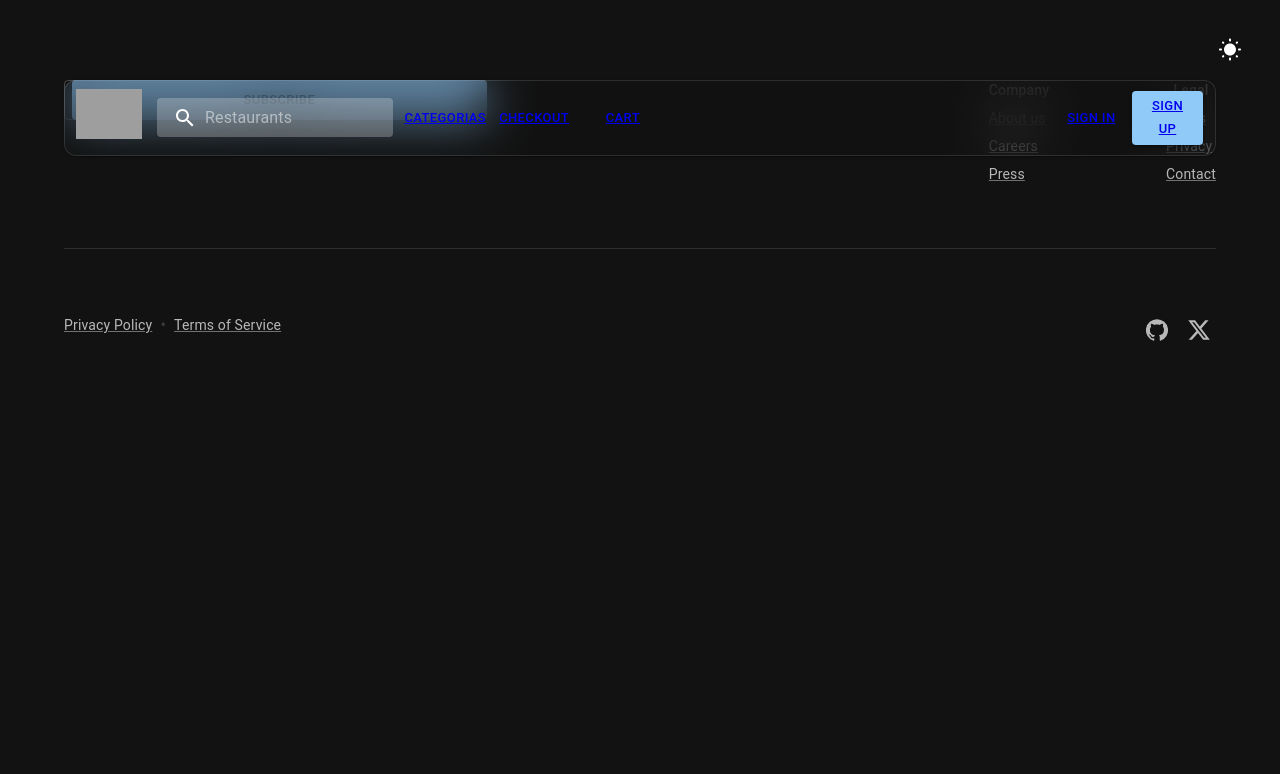
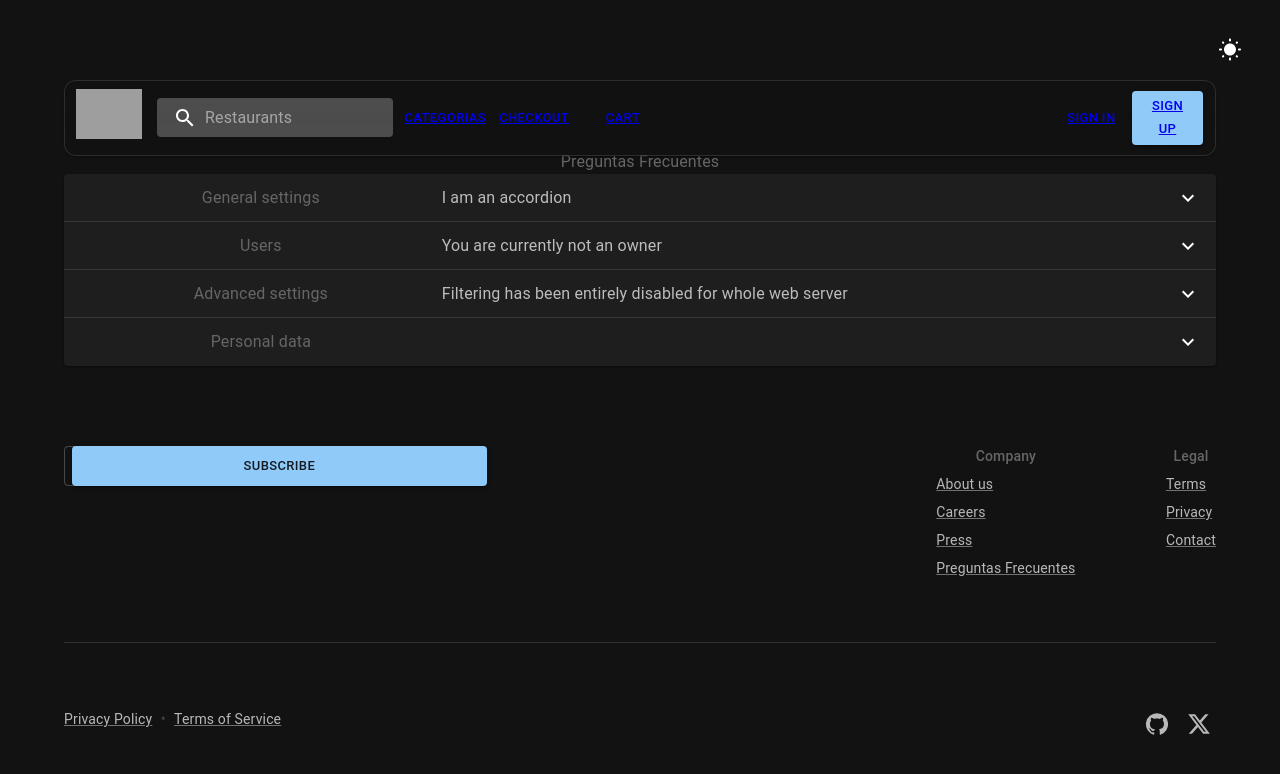
Before and after one commit to No-Country-simulation/c20-23-m-java-react.DeliMovil, a React (Vite) app in the folder Frontend/: page /frecuentquestions in a window 1280 px wide. Shown: the top 774 px of the page. Built offline with nearby package versions, Linux system fonts and the light colour scheme; grey boxes are pictures that could not be loaded.

Commit message:
create page FAQs

```diff
--- a/Frontend/src/App.jsx
+++ b/Frontend/src/App.jsx
@@ -14,6 +14,7 @@ import { Register } from "./pages/Register";
 import { Login } from "./pages/Login";
 import Checkout from "./components/Cart-Checkout/Checkout";
 import Cart from "./components/Cart-Checkout/Cart.jsx";
+import FrecuentQuestions from "./pages/FAQs/FrecuentQuestions.jsx";
 
 function App() {
   const [darkMode, setDarkMode] = useState(true);
@@ -47,6 +48,7 @@ function App() {
           <Route path="/register" element={<Register />} />
           <Route path="/checkout" element={<Checkout />} />
           <Route path="/cart" element={<Cart />} />
+          <Route path="/frecuentquestions" element={<FrecuentQuestions />} />
         </Routes>
         <Foot />
       </ThemeProvider>
--- a/Frontend/src/components/Footer.jsx
+++ b/Frontend/src/components/Footer.jsx
@@ -108,6 +108,9 @@ export default function Foot() {
           <Link color="text.secondary" variant="body2" href="#">
             Press
           </Link>
+          <Link color="text.secondary" variant="body2" href="/frecuentquestions">
+          Preguntas Frecuentes
+          </Link>
         </Box>
         <Box
           sx={{
--- a/Frontend/src/constants/Theme.js
+++ /dev/null
@@ -1,91 +0,0 @@
-import { createTheme } from "@mui/material";
-
-const THEME = createTheme({
-  mode: "light",
-  palette: {
-    common: {
-      black: "#030302",
-      grey: "#757575",
-      greyPastel: "#A5A5A5",
-      lightGrey: "#D9D9D9"
-    },
-    primary: {
-      main: "#2C015F",
-      contrastText: "#ffffff",
-    },
-    primary_card: {
-      main: "#7209B7",
-      contrastText: "#ffffff",
-    },
-    primary_white:{
-      main: "#ffffff",
-      contrastText: "#543A73",
-    },
-    secondary: {
-      main: "#80659F",
-      contrastText: "#ffffff",
-    },
-    secondary_variant:{
-      main: '#543A73',
-      contrastText: "#ffffff",
-    },
-    primary_highlight:{
-      main: '#F72585',
-      contrastText: "#ffffff",
-    },
-    selected: {
-      main: "#DBC2A9",
-      contrastText: "#ffffff",
-    },
-    page: {
-      main: "#fff",
-      contrastText: "#030302",
-    },
-    background: {
-      default: "#EEEAEF",
-      page: "#E0E0E0",
-      pastel: "#E3DEDA",
-      grayPastel: "#A5A5A5",
-      darkPastel: "#2E2E2D",
-    },
-    button: {
-      dark: "#666666",
-    },
-  },
-  shape: {
-    borderRadius: 20,
-  },
-  typography: {
-    h1: {
-      fontWeight: 400,
-      fontSize: "34px",
-      lineHeight: "50px",
-    },
-    h2: {
-      fontWeight: 400,
-      fontSize: "24px",
-      lineHeight: "30px",
-    },
-    h3: {
-      fontHeight: 400,
-      fontSize: "22",
-      lineHeight: "28px",
-    },
-    h4: {
-      fontHeight: 400,
-      fontSize: "14px",
-      lineWeight: "16px",
-    },
-    h5: {
-      fontWeight: 400,
-      fontSize: "8px",
-      lineWeight: "10px",
-    },
-    textButton: {
-      fontWeight: 400,
-      fontSize: "14px",
-      lineHeight: "16px",
-    },
-  },
-});
-export default THEME;
--- /dev/null
+++ b/Frontend/src/pages/FAQs/FrecuentQuestions.jsx
@@ -0,0 +1,95 @@
+import * as React from 'react';
+import Accordion from '@mui/material/Accordion';
+import AccordionDetails from '@mui/material/AccordionDetails';
+import AccordionSummary from '@mui/material/AccordionSummary';
+import Typography from '@mui/material/Typography';
+import ExpandMoreIcon from '@mui/icons-material/ExpandMore';
+import { Container } from '@mui/material';
+
+const FrecuentQuestions = () => {
+  const [expanded, setExpanded] = React.useState(false);
+
+  const handleChange = (panel) => (event, isExpanded) => {
+    setExpanded(isExpanded ? panel : false);
+  };
+
+  return (
+    <Container sx={{ paddingTop: '150px' }}>
+        <Typography sx={{}}>Preguntas Frecuentes</Typography>
+      <Accordion expanded={expanded === 'panel1'} onChange={handleChange('panel1')}>
+        <AccordionSummary
+          expandIcon={<ExpandMoreIcon />}
+          aria-controls="panel1bh-content"
+          id="panel1bh-header"
+        >
+          <Typography sx={{ width: '33%', flexShrink: 0 }}>
+            General settings
+          </Typography>
+          <Typography sx={{ color: 'text.secondary' }}>I am an accordion</Typography>
+        </AccordionSummary>
+        <AccordionDetails>
+          <Typography>
+            Nulla facilisi. Phasellus sollicitudin nulla et quam mattis feugiat.
+            Aliquam eget maximus est, id dignissim quam.
+          </Typography>
+        </AccordionDetails>
+      </Accordion>
+      <Accordion expanded={expanded === 'panel2'} onChange={handleChange('panel2')}>
+        <AccordionSummary
+          expandIcon={<ExpandMoreIcon />}
+          aria-controls="panel2bh-content"
+          id="panel2bh-header"
+        >
+          <Typography sx={{ width: '33%', flexShrink: 0 }}>Users</Typography>
+          <Typography sx={{ color: 'text.secondary' }}>
+            You are currently not an owner
+          </Typography>
+        </AccordionSummary>
+        <AccordionDetails>
+          <Typography>
+            Donec placerat, lectus sed mattis semper, neque lectus feugiat lectus,
+            varius pulvinar diam eros in elit. Pellentesque convallis laoreet
+            laoreet.
+          </Typography>
+        </AccordionDetails>
+      </Accordion>
+      <Accordion expanded={expanded === 'panel3'} onChange={handleChange('panel3')}>
+        <AccordionSummary
+          expandIcon={<ExpandMoreIcon />}
+          aria-controls="panel3bh-content"
+          id="panel3bh-header"
+        >
+          <Typography sx={{ width: '33%', flexShrink: 0 }}>
+            Advanced settings
+          </Typography>
+          <Typography sx={{ color: 'text.secondary' }}>
+            Filtering has been entirely disabled for whole web server
+          </Typography>
+        </AccordionSummary>
+        <AccordionDetails>
+          <Typography>
+            Nunc vitae orci ultricies, auctor nunc in, volutpat nisl. Integer sit
+            amet egestas eros, vitae egestas augue. Duis vel est augue.
+          </Typography>
+        </AccordionDetails>
+      </Accordion>
+      <Accordion expanded={expanded === 'panel4'} onChange={handleChange('panel4')}>
+        <AccordionSummary
+          expandIcon={<ExpandMoreIcon />}
+          aria-controls="panel4bh-content"
+          id="panel4bh-header"
+        >
+          <Typography sx={{ width: '33%', flexShrink: 0 }}>Personal data</Typography>
+        </AccordionSummary>
+        <AccordionDetails>
+          <Typography>
+            Nunc vitae orci ultricies, auctor nunc in, volutpat nisl. Integer sit
+            amet egestas eros, vitae egestas augue. Duis vel est augue.
+          </Typography>
+        </AccordionDetails>
+      </Accordion>
+    </Container>
+  );
+}
+
+export default FrecuentQuestions;
--- a/Frontend/src/pages/Restaurant/ListRestaurants.jsx
+++ b/Frontend/src/pages/Restaurant/ListRestaurants.jsx
@@ -9,7 +9,6 @@ import Avatar from "@mui/material/Avatar";
 import Typography from "@mui/material/Typography";
 import { useNavigate } from "react-router-dom";
 import { useState, useEffect } from "react";
-import THEME from "../../constants/Theme";
 import {
   Box,
   Button,
@@ -114,7 +113,6 @@ const ListRestaurants = () => {
     <>
       <Container
         sx={{
-          backgroundColor: THEME.palette.secondary.main,
           marginBottom: "1%",
         }}
       >
@@ -122,7 +120,7 @@ const ListRestaurants = () => {
           sx={{
             display: "flex",
             alignItems: "flex-end",
-            backgroundColor: "#4361EE",
+           // backgroundColor: "#4361EE",
             borderRadius: 1,
             //margin: 1,
             width: "100%",
@@ -136,9 +134,7 @@ const ListRestaurants = () => {
             InputProps={{
               endAdornment: (
                 <InputAdornment position="end">
-                  <SearchIcon
-                    sx={{ color: THEME.palette.primary.contrastText }}
-                  />
+                  <SearchIcon/>
                 </InputAdornment>
               ),
             }}
@@ -159,8 +155,6 @@ const ListRestaurants = () => {
               //  width: "100%",
               // maxWidth: "95%",
               margin: "1%",
-              backgroundColor: THEME.palette.primary_white.contrastText,
-              color: THEME.palette.secondary.main,
             }}
           >
             {restaurants.map((e) => (
@@ -177,7 +171,6 @@ const ListRestaurants = () => {
                   />
                 </ListItemAvatar>
                 <ListItemText
-                  sx={{ color: THEME.palette.primary.main }}
                   primary={e.name}
                   onClick={() => navigate(`/restaurant`)}
                   secondary={
@@ -186,7 +179,6 @@ const ListRestaurants = () => {
                         component="span"
                         variant="body2"
                         sx={{
-                          color: THEME.palette.primary.main,
                           display: "inline",
                         }}
                       >
```
